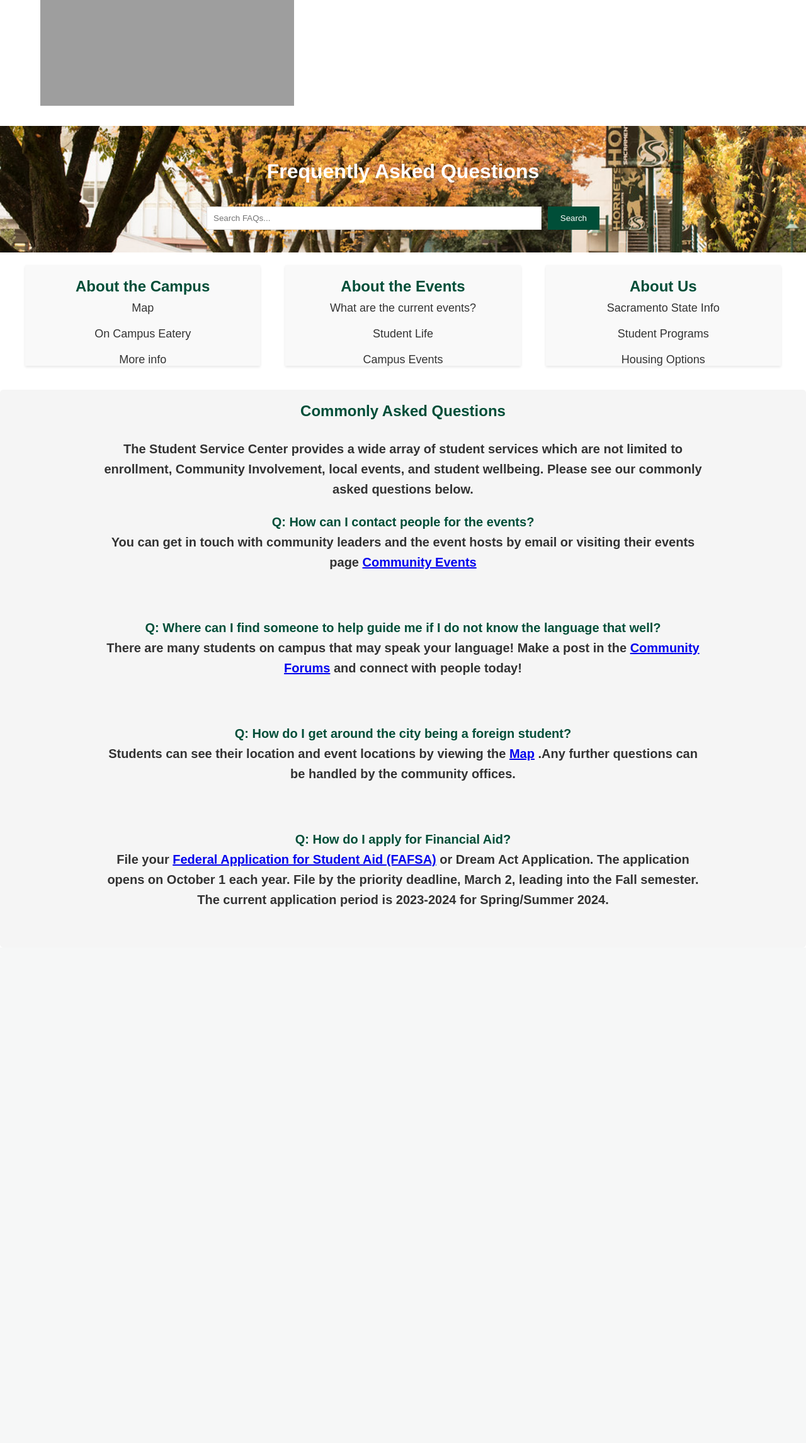
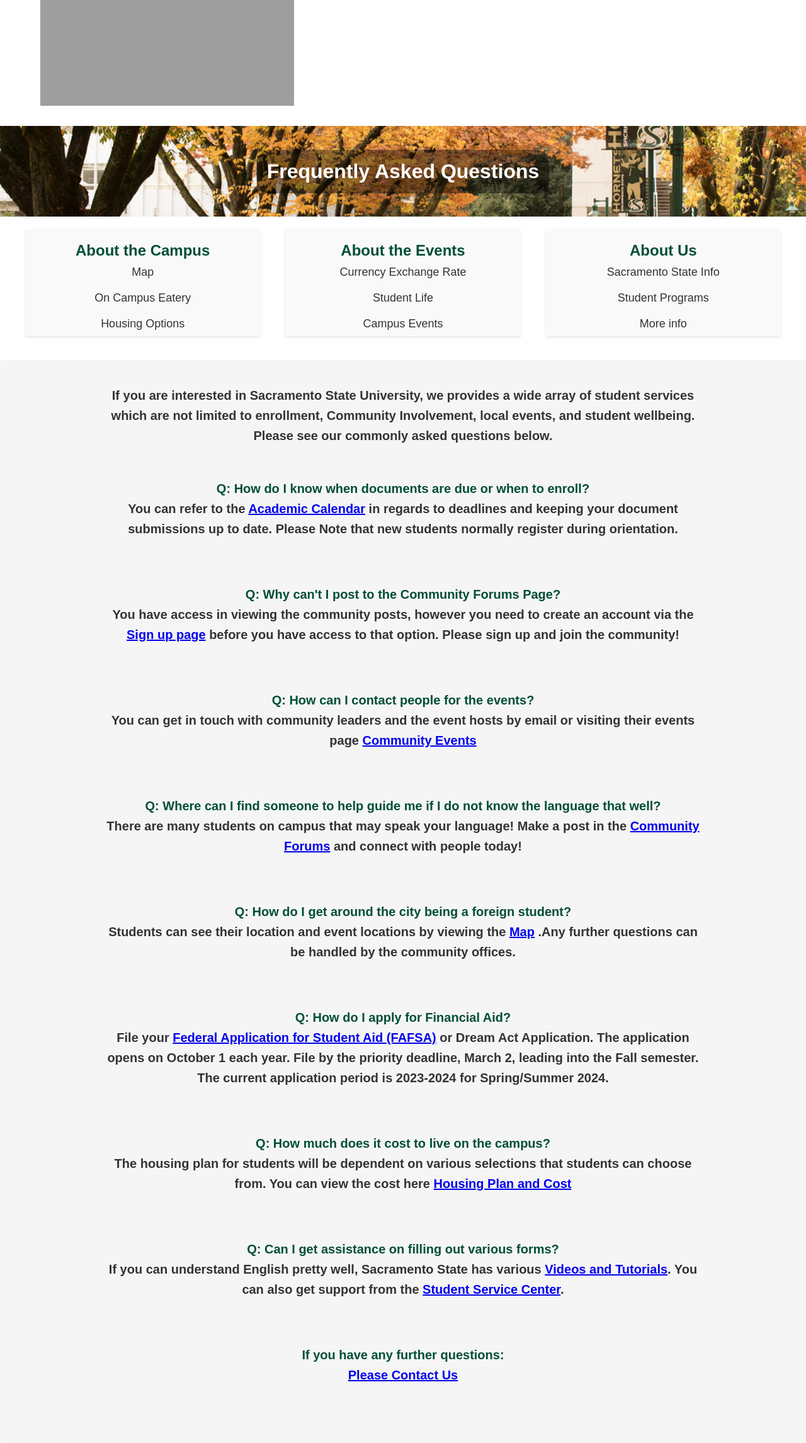
Before and after one commit to Crowley723/csc131-null-ptr, a PHP site: page /faq.php in a window 1280 px wide. Shown: the part 205-2497 px from the top of the page at 63% size. Before the commit the page ends 1645 px from the top, so only its background shows below. Run offline with PHP 8.4, Linux system fonts and the light colour scheme; grey boxes are pictures that could not be loaded.

Commit message:
Added more questions and links

```diff
--- a/faq.php
+++ b/faq.php
@@ -3,6 +3,8 @@
 <style>
     h1 {
         padding: 16px 16px 16px 16px;
+        background-color: rgba(0,0,0,0.4);
+        border-radius: 20px;
     }
 </style>
     <head>
@@ -38,29 +40,7 @@
             color: white;
             padding: 16px;
         }
-        .search-bar {
-        display: flex;
-        justify-content: center;
-        width: 50%; /* Adjust the width as you like, this sets it to half the width of its container */
-        margin: auto; /* Center the search bar horizontally */
-        margin-bottom: 20px; /* Add some margin below the search bar */
-    }
-    .search-bar input[type="text"] {
-        flex: 1; /* Allows the text input to grow and fill available space */
-        padding: 10px;
-        margin-right: 10px;
-        border: 1px solid #ddd;
-    }
-    .search-bar input[type="submit"] {
-        padding: 10px 20px;
-        background-color: #004e38;
-        color: white;
-        border: none;
-        cursor: pointer;
-    }
-    .search-bar input[type="submit"]:active {
-    box-shadow: 0 0 10px white; /* Blue glow */
-}
+
  /*Second row and links to different questions  */
     .faq-container {
         display: flex;
@@ -75,7 +55,7 @@
         padding: 20px;
         box-shadow: 0 2px 4px rgba(0,0,0,0.1);
         color: #004e38;
-        height: 120px;
+        height: 130px;
         flex-direction: column; /* Stack children vertically */
         justify-content: center; /* Center children vertically */
         align-items: center; /* Center children horizontally */
@@ -117,7 +97,7 @@
         font-size: 18px;
     }
     .faq-column a:hover {
-        text-decoration: underline;
+        color: var(--brz);
     }
     a:active{
         color: yellow;
@@ -139,21 +119,18 @@
 <body>
     <div class="header">
         <h1>Frequently Asked Questions</h1>
-        <div class="search-bar">
-            <input type="text" placeholder="Search FAQs...">
-            <input type="submit" value="Search">
-        </div>
+
     </div>
     <div class="faq-container">
         <div class="faq-column">
             <div class="column-title">About the Campus</div>
             <a href="map.php">Map</a><br>
             <a href="https://www.dining.csus.edu/campus-eateries-2/">On Campus Eatery</a><br>
-            <a href="http://www.csus.edu">More info</a>
+            <a href="https://www.csus.edu/international-programs-global-engagement/international-student-scholar-services/housing.html">Housing Options</a>
         </div>
         <div class="faq-column">
             <div class="column-title">About the Events</div>
-            <a href="events.php">What are the current events?</a><br>
+            <a href="https://www.xe.com/currencyconverter/">Currency Exchange Rate</a><br>
             <a href="https://www.csus.edu/student-life/">Student Life</a><br>
             <a href="https://events.csus.edu/">Campus Events</a>
         </div>
@@ -161,7 +138,7 @@
             <div class="column-title">About Us</div>
             <a href="https://www.csus.edu/experience/fact-book/about-sac-state.html">Sacramento State Info</a><br>
             <a href="https://www.csus.edu/international-programs-global-engagement/international-student-scholar-services/">Student Programs</a><br>
-            <a href="https://www.csus.edu/international-programs-global-engagement/international-student-scholar-services/housing.html">Housing Options</a>
+            <a href="http://www.csus.edu">More info</a>
         </div>
     </div>
     <br>
@@ -177,7 +154,7 @@
     font-family: Arial, sans-serif;
   }
   .faq-header2 {
-    color: #004e38; /* Dark blue color */
+    color: #004e38; /* Color */
     font-size: 24px;
     margin-bottom: 10px;
     text-align: center; /* Centers text horizontally */
@@ -219,9 +196,14 @@
 <body>
 
 <div class="faq-section2">
-  <div class="faq-header2">Commonly Asked Questions</div>
   <div class="faq-content2">
-    The Student Service Center provides a wide array of student services which are not limited to enrollment, Community Involvement, local events, and student wellbeing. Please see our commonly asked questions below.
+     If you are interested in Sacramento State University, we provides a wide array of student services which are not limited to enrollment, Community Involvement, local events, and student wellbeing. Please see our commonly asked questions below.
+    <br><br>
+    <p><span class="faq-question2">Q: How do I know when documents are due or when to enroll?</span><br>
+     You can refer to the <a href="https://catalog.csus.edu/academic-calendar/" class="faq-link2">Academic Calendar</a> in regards to deadlines and keeping your document submissions up to date. Please Note that new students normally register during orientation.</p>
+    <br>
+    <p><span class="faq-question2">Q: Why can't I post to the Community Forums Page?</span><br>
+    You have access in viewing the community posts, however you need to create an account via the <a href="/account/signup.php" class="faq-link2">Sign up page</a> before you have access to that option. Please sign up and join the community!</p>
     <br>
     <p><span class="faq-question2">Q: How can I contact people for the events?</span><br>
     You can get in touch with community leaders and the event hosts by email or visiting their events page <a href="events.php" class="faq-link2">Community Events</a></p>
@@ -234,7 +216,17 @@
     <br>
     <p><span class="faq-question2">Q: How do I apply for Financial Aid?</span><br>
     File your <a href="https://www.studentaid.gov" class="faq-link2">Federal Application for Student Aid (FAFSA)</a> or Dream Act Application. The application opens on October 1 each year. File by the priority deadline, March 2, leading into the Fall semester. The current application period is 2023-2024 for Spring/Summer 2024.</p>
-  </div>
+    <br>
+    <p><span class="faq-question2">Q: How much does it cost to live on the campus?</span><br>
+    The housing plan for students will be dependent on various selections that students can choose from. You can view the cost here <a href="https://www.csus.edu/student-life/housing/apply-costs.html" class="faq-link2">Housing Plan and Cost</a> </p>
+    <br>
+    <p><span class="faq-question2">Q: Can I get assistance on filling out various forms?</span><br>
+    If you can understand English pretty well, Sacramento State has various <a href="https://www.csus.edu/student-affairs/centers-programs/student-services-center/tutorials.html" class="faq-link2">Videos and Tutorials</a>. You can also get support from the <a href="https://www.csus.edu/student-affairs/centers-programs/student-services-center/" class="faq-link2">Student Service Center</a>. </p>
+    <br>
+    <p><span class="faq-question2">If you have any further questions:</span><br>
+    <a href="https://cce.csus.edu/contact-us" class="faq-link2">Please Contact Us</a> </p>
+    <br>
+</div>
 </div>
 
 </body>
```
